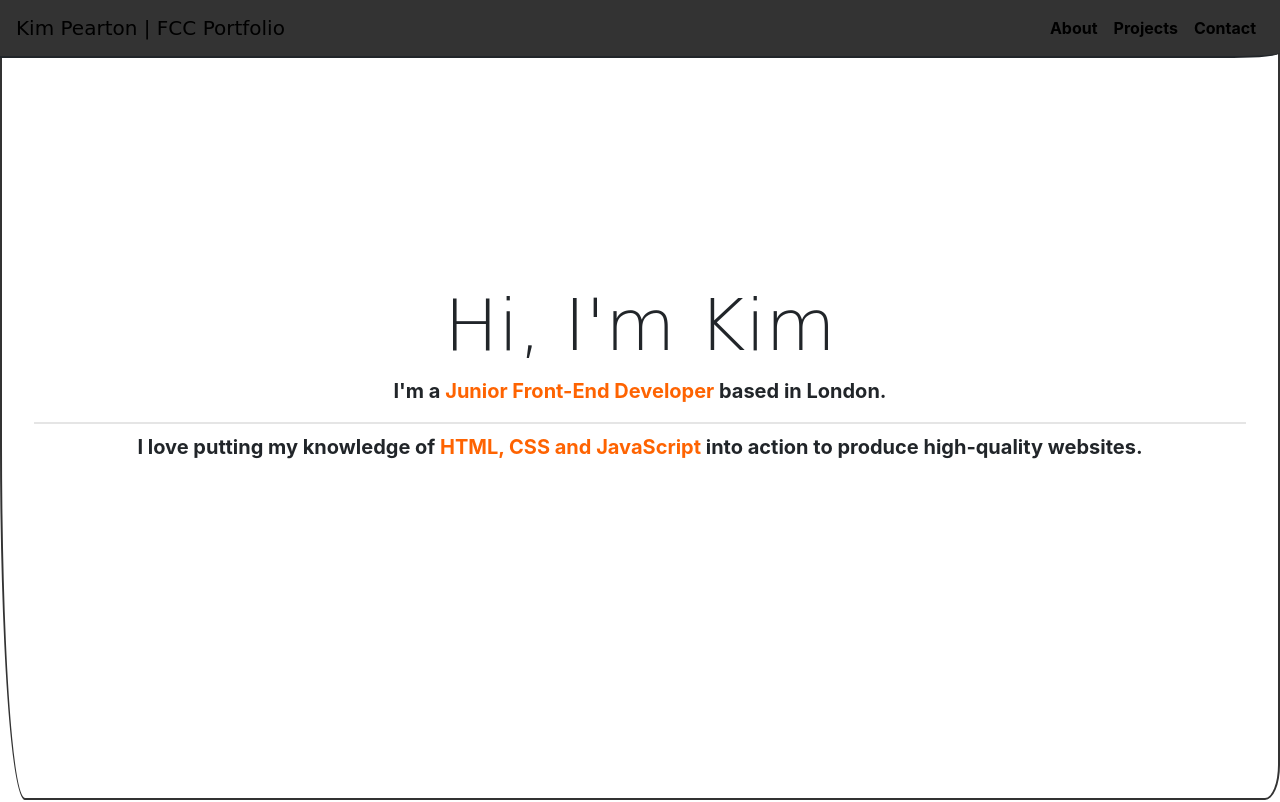
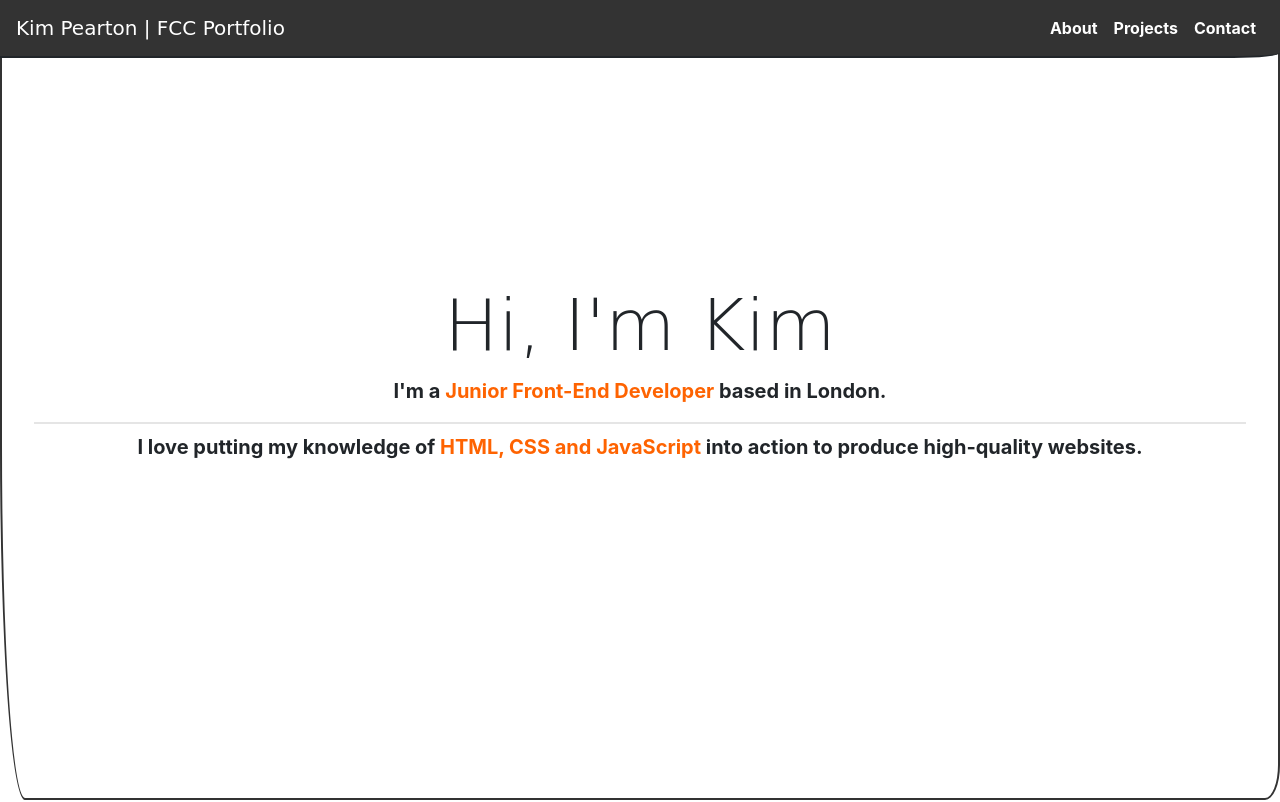
Before and after one commit to kimpea/fcc-portfolio, a plain HTML site: page index.html in a window 1280 px wide. Shown: the top 802 px of the page. Drawn offline with nearby package versions, Linux system fonts and the light colour scheme; a web font is replaced by a local one.

Commit message:
Tidy CSS

```diff
--- a/static/css/styles.css
+++ b/static/css/styles.css
@@ -14,27 +14,15 @@ img {
 }
 
 nav a:link, nav a:visited, nav a:hover, nav a:active  {
-  color: #fff;
+  color: #fff !important;
 }
 
- /* unvisited link */
- a:link {
+ a:link, a:visited {
   color: #000 !important;
 }
 
-/* visited link */
-a:visited {
-  color: #000 !important;
-}
-
-/* mouse over link */
-a:hover {
+a:hover, a:active {
   color:  #FE6301 !important;
-}
-
-/* selected link */
-a:active {
-  color: #FE6301 !important;
 }
 
 #welcome-section {
```
